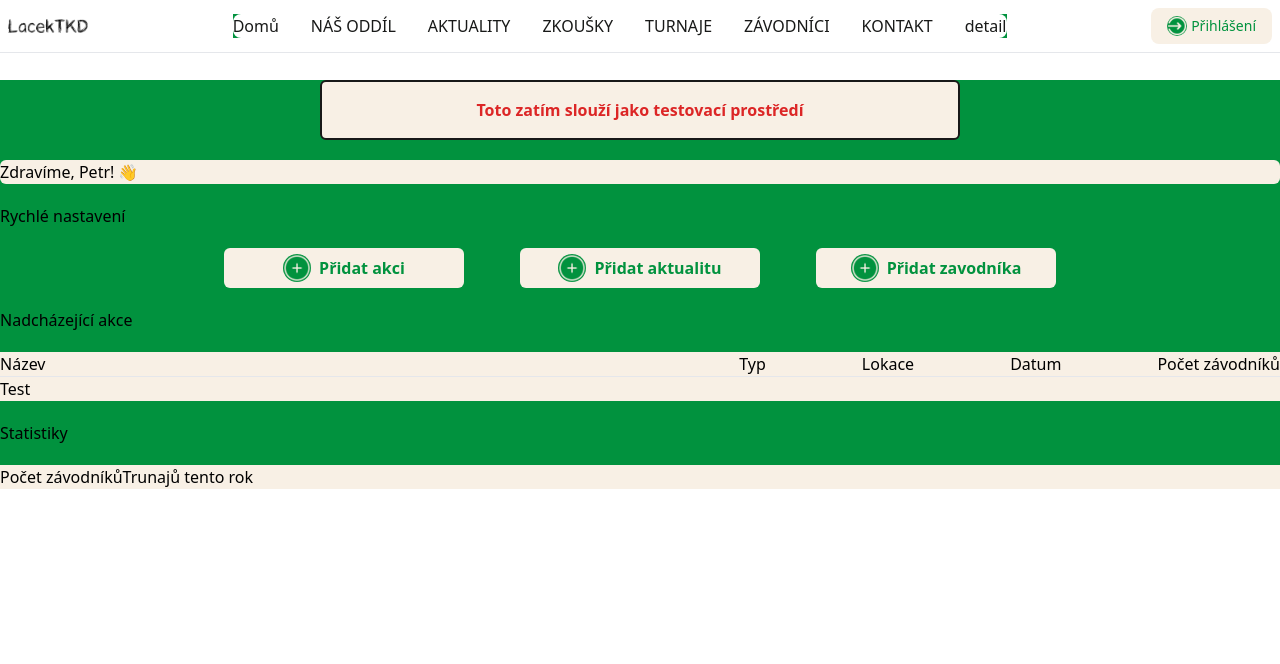
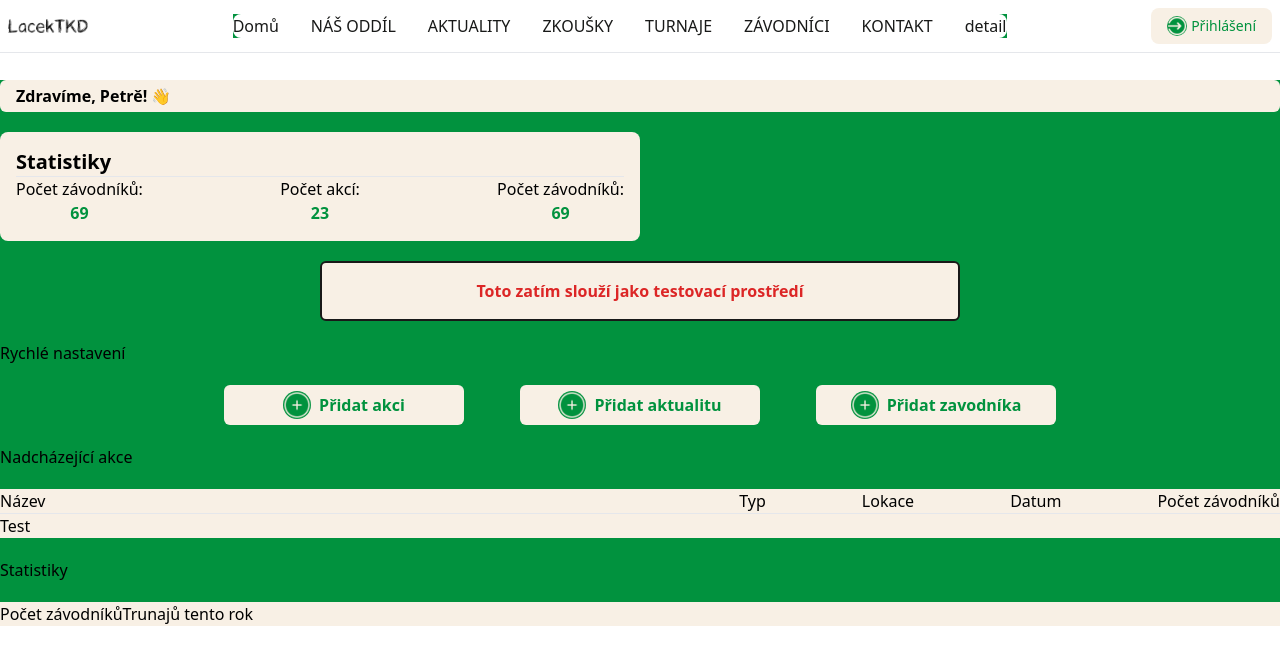
Before and after one commit to scrxtch666/LacekTKD, a React (Vite) app in the folder Frontend/: page /admin in a window 1280 px wide. Shown: the top 664 px of the page. Built offline with nearby package versions, Linux system fonts and the light colour scheme.

Commit message:
Custom card class

```diff
--- a/Frontend/src/Components/Admin.jsx
+++ b/Frontend/src/Components/Admin.jsx
@@ -1,11 +1,14 @@
+import Welcome from "../pages/Admin/Welcome";
+import Stats from "../pages/Admin/Stats";
 function Admin() {
   return (
     <>
     <div className="flex flex-col gap-5">
+    <Welcome />
+    <Stats />
       <div className="flex justify-center">
       <span className="bg-customWhite flex items-center justify-center p-4 rounded-md border-2 border-customBlack text-red-600 font-bold w-1/2">Toto zatím slouží jako testovací prostředí</span>
       </div>
-      <div class="bg-customWhite rounded-md">Zdravíme, Petr! 👋</div>
 
       <h1>Rychlé nastavení</h1>
       <div class="w-full flex justify-center text-customGreen font-semibold">
--- a/Frontend/src/index.css
+++ b/Frontend/src/index.css
@@ -1,3 +1,11 @@
 @tailwind base;
 @tailwind components;
 @tailwind utilities;
+
+@layer components {
+    .card {
+      background-color: #F8F0E5;
+      padding: 1rem;
+      border-radius: 8px;
+    }
+  }
--- /dev/null
+++ b/Frontend/src/pages/Admin/Stats.jsx
@@ -0,0 +1,26 @@
+function Stats() {
+  return (
+    <>
+      <div class="card w-1/2">
+        <span class="font-bold text-xl">Statistiky</span>
+<hr/>
+        <div className="flex justify-between">
+          <div className="flex flex-col justify-center items-center">
+            <span>Počet závodníků:</span>
+            <span className="font-bold text-customGreen">69</span>
+          </div>
+          <div className="flex flex-col justify-center items-center">
+            <span>Počet akcí:</span>
+            <span className="font-bold text-customGreen">23</span>
+          </div>
+          <div className="flex flex-col justify-center items-center">
+            <span>Počet závodníků:</span>
+            <span className="font-bold text-customGreen">69</span>
+          </div>
+        </div>
+      </div>
+    </>
+  );
+}
+
+export default Stats;
--- /dev/null
+++ b/Frontend/src/pages/Admin/Welcome.jsx
@@ -0,0 +1,14 @@
+function Welcome() {
+    return (
+      <div class="bg-customWhite h-8 flex justify-between content-center p-4 rounded-md font-bold">
+      <div class="justify-center align-middle content-center flex items-center">
+        <span class="">Zdravíme, Petrě! 👋</span>
+      </div>
+      <div class="justify-center align-middle content-center gap-2 flex items-center">
+        <span class="text-customGreen"></span>
+      </div>
+    </div>
+    );
+  }
+
+  export default Welcome;
--- a/Frontend/src/pages/Turnaje/Detail.jsx
+++ b/Frontend/src/pages/Turnaje/Detail.jsx
@@ -26,11 +26,12 @@ function Detail() {
         </div>
 
         <div className="flex gap-5">
-          <div className="bg-customWhite w-full rounded-md flex justify-between p-4">
+
+          <div className="flex-wrap bg-customWhite w-full max-w-full overflow-auto rounded-md flex justify-between p-4">
             <img
               src="\src\assets\Fighters\PetrLacek.jpg"
               alt=""
-              class="rounded-lg w-16"
+              class="rounded-lg w-14 h-auto"
             />
             <img
               src="\src\assets\Fighters\PetrLacek.jpg"
@@ -57,6 +58,16 @@ function Detail() {
               alt=""
               class="rounded-lg w-16"
             />
+             <img
+              src="\src\assets\Fighters\PetrLacek.jpg"
+              alt=""
+              class="rounded-lg w-16"
+            />
+                <img
+              src="\src\assets\Fighters\PetrLacek.jpg"
+              alt=""
+              class="rounded-lg w-16"
+            />
           </div>
           <div className="bg-customBlack w-full rounded-md flex justify-center">
             <Fighter />
--- a/Frontend/tailwind.config.js
+++ b/Frontend/tailwind.config.js
@@ -10,6 +10,7 @@ export default {
         customGreen: '#01923E',
         customBlack: '#181918',
         customWhite: '#F8F0E5',
+        alertRed: '	#ff0f0f',
       },
       keyframes: {
         pulsate: {
```
Also changed, not shown: 1 other file (tests, documents, lock files or other folders).
